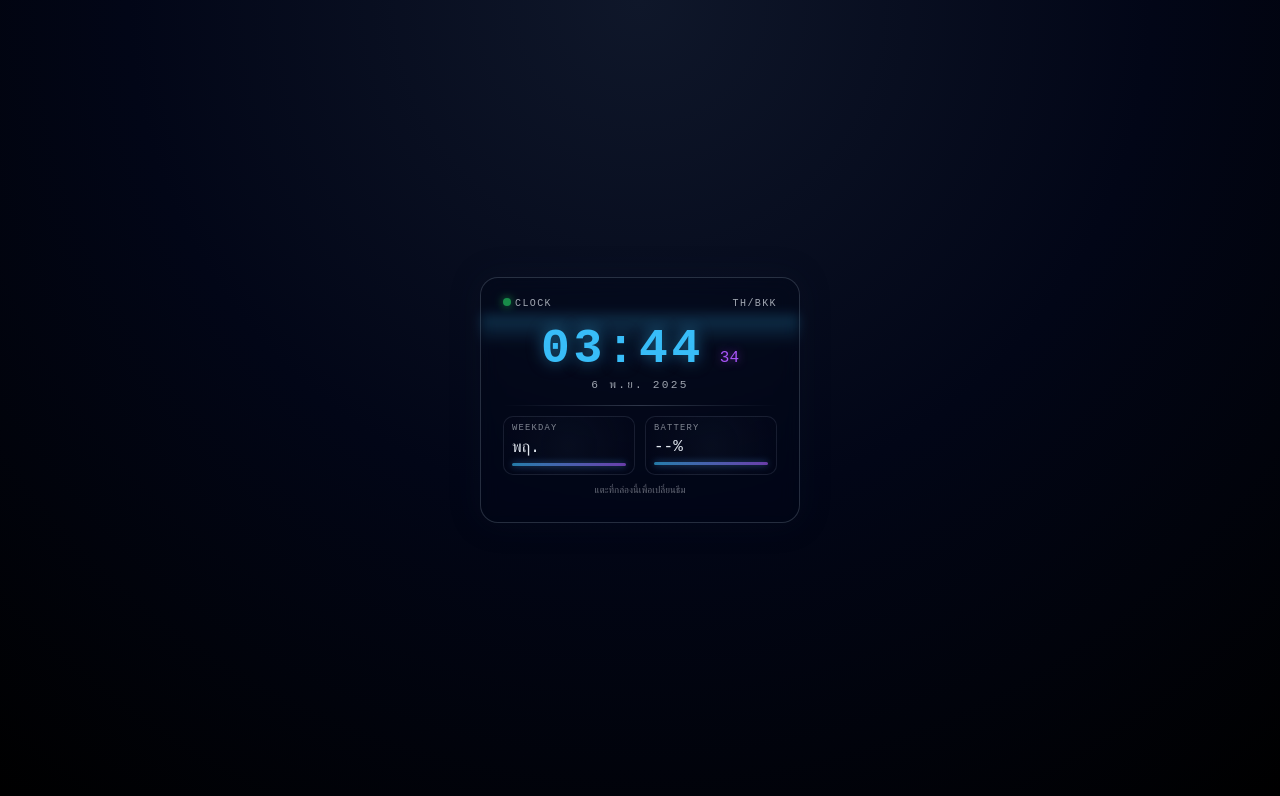
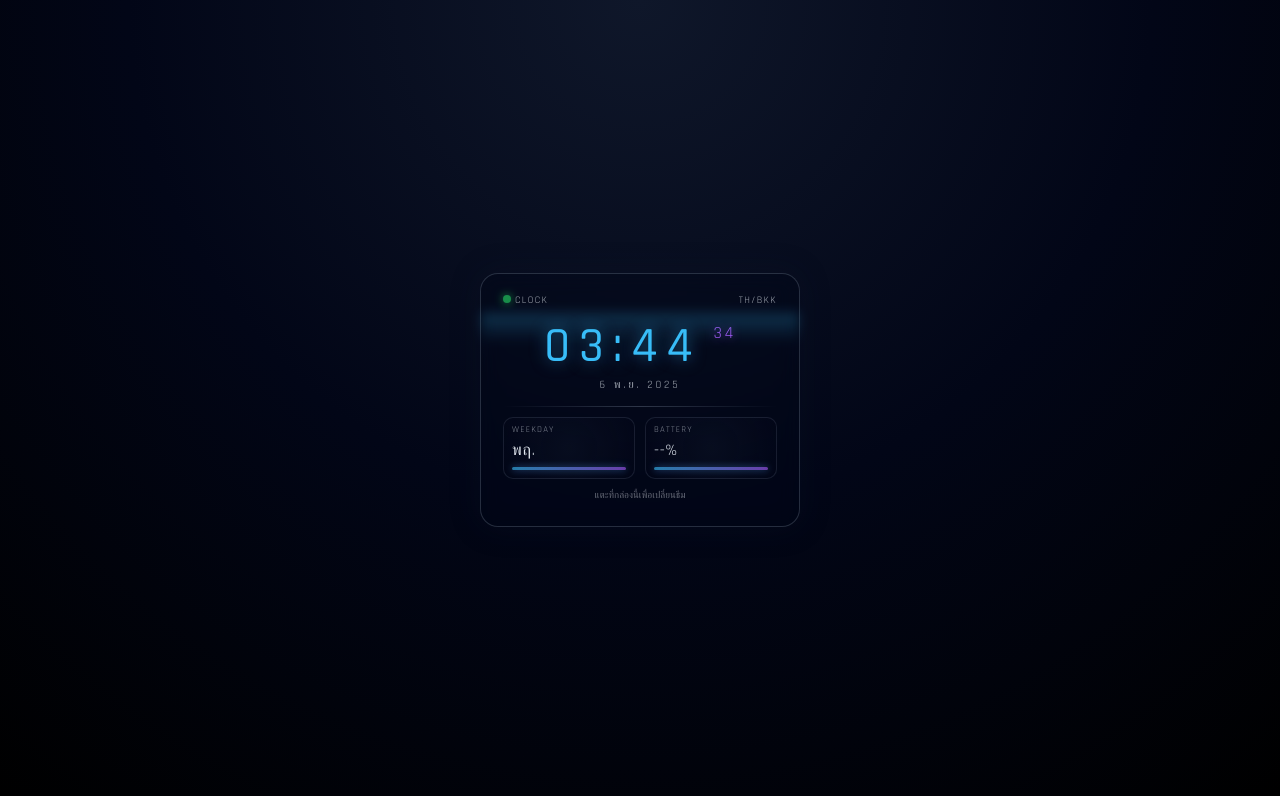
Before and after one commit to tanwakwangkaew-dot/Myclock-page, a plain HTML site: page index.html in a window 1280 px wide. Drawn offline with Linux system fonts and the light colour scheme.

Commit message:
Update index.html

```diff
--- a/index.html
+++ b/index.html
@@ -4,6 +4,8 @@
   <meta charset="UTF-8" />
   <meta name="viewport" content="width=device-width, initial-scale=1.0" />
   <title>Cyber Clock</title>
+  <!-- ฟอนต์บางยาวแบบ UI anime -->
+  <link href="https://fonts.googleapis.com/css2?family=Rajdhani:wght@400;500&display=swap" rel="stylesheet">
   <style>
     :root {
       --bg: radial-gradient(circle at top, #0f172a 0%, #020617 50%, #000 100%);
@@ -46,7 +48,10 @@
       --accent2: #6b7280;
     }
 
-    * { box-sizing: border-box; font-family: "Courier New", monospace; }
+    * {
+      box-sizing: border-box;
+      font-family: "Rajdhani", system-ui, -apple-system, "Segoe UI", sans-serif;
+    }
     body {
       margin: 0;
       min-height: 100vh;
@@ -96,28 +101,37 @@
     }
 
     .clock { margin-top: 16px; text-align: center; }
+
+    /* ตรงนี้คือจุดหลักที่ทำให้ดูเป็น UI anime บางยาว */
     .time {
-      font-size: 3rem;
-      font-weight: 700;
-      letter-spacing: 0.08em;
-      text-shadow: 0 0 16px rgba(56, 189, 248, 0.5);
+      font-family: "Rajdhani", sans-serif;
+      font-size: 3.1rem;
+      font-weight: 500;
+      letter-spacing: 0.18em;   /* เว้นเยอะให้ดูเทค */
+      text-transform: uppercase;
       color: var(--accent);
       line-height: 1;
-      transition: color 0.3s ease, text-shadow 0.3s ease;
+      text-shadow: 0 0 16px rgba(56, 189, 248, 0.5);
     }
-    html[data-theme="sketch"] .time { text-shadow: none; }
     .seconds {
-      font-size: 1rem;
+      font-family: "Rajdhani", sans-serif;
+      font-size: 1.05rem;
+      letter-spacing: 0.15em;
       color: var(--accent2);
-      margin-left: 6px;
+      margin-left: 8px;
       text-shadow: 0 0 10px rgba(168, 85, 247, 0.6);
-      transition: color 0.3s ease, text-shadow 0.3s ease;
+      vertical-align: top;
     }
-    html[data-theme="sketch"] .seconds { text-shadow: none; }
+    html[data-theme="sketch"] .time,
+    html[data-theme="sketch"] .seconds {
+      text-shadow: none;
+      letter-spacing: 0.12em;
+    }
+
     .date {
       margin-top: 6px;
       font-size: 0.7rem;
-      letter-spacing: 0.2em;
+      letter-spacing: 0.25em;
       opacity: 0.7;
       text-transform: uppercase;
     }
@@ -130,6 +144,7 @@
       background: repeating-linear-gradient(90deg, #111827 0 4px, transparent 4px 8px);
       opacity: 0.5;
     }
+
     .metrics { display: flex; gap: 10px; }
     .metric-box {
       flex: 1;
@@ -150,7 +165,11 @@
       opacity: 0.55;
       margin-bottom: 5px;
     }
-    .metric-value { font-size: 1rem; color: var(--text); }
+    .metric-value {
+      font-size: 1rem;
+      color: var(--text);
+      letter-spacing: 0.05em;
+    }
     .line {
       width: 100%;
       height: 3px;
@@ -170,6 +189,7 @@
       animation: none;
       height: 2px;
     }
+
     @keyframes glow {
       0% { filter: drop-shadow(0 0 3px rgba(56, 189, 248, 0.8)); }
       100% { filter: drop-shadow(0 0 6px rgba(168, 85, 247, 0.9)); }
@@ -187,7 +207,7 @@
       opacity: 0.4;
       pointer-events: none;
     }
-    html[data-theme="sketch"] .scanline { display: none; }
+    html[data-theme="sketch"] .scanline { display: false; }
     @keyframes slide {
       0% { top: -40px; }
       100% { top: 110%; }
@@ -254,16 +274,12 @@
     updateClock();
     setInterval(updateClock, 1000);
 
-    // ----- ส่วนแบต -----
+    // battery จริงถ้ามี
     const batteryEl = document.getElementById("battery");
-
-    // ฟังก์ชันเซ็ตค่าแบต
     function setBatteryPercent(pct, charging = false) {
       pct = Math.round(pct);
       batteryEl.textContent = charging ? pct + "% ⚡" : pct + "%";
     }
-
-    // ถ้ามี Battery API ให้ใช้ของจริง
     if (navigator.getBattery) {
       navigator.getBattery().then(function(battery) {
         function updateAll() {
@@ -273,24 +289,20 @@
         battery.addEventListener("levelchange", updateAll);
         battery.addEventListener("chargingchange", updateAll);
       }).catch(function() {
-        // ถ้า error ให้ใช้ค่าเดมอ
         setBatteryPercent(82, false);
       });
     } else {
-      // ไม่รองรับ Battery API -> เดมอ
       setBatteryPercent(82, false);
     }
 
-    // ----- เปลี่ยนธีม -----
+    // เปลี่ยนธีม
     const themes = ["cyber", "neon", "sunset", "sketch"];
     let current = 0;
     const box = document.getElementById("clockBox");
-
     function switchTheme() {
       current = (current + 1) % themes.length;
       document.documentElement.setAttribute("data-theme", themes[current]);
     }
-
     box.addEventListener("click", switchTheme);
     box.addEventListener("touchend", function(e){
       e.preventDefault();
```
